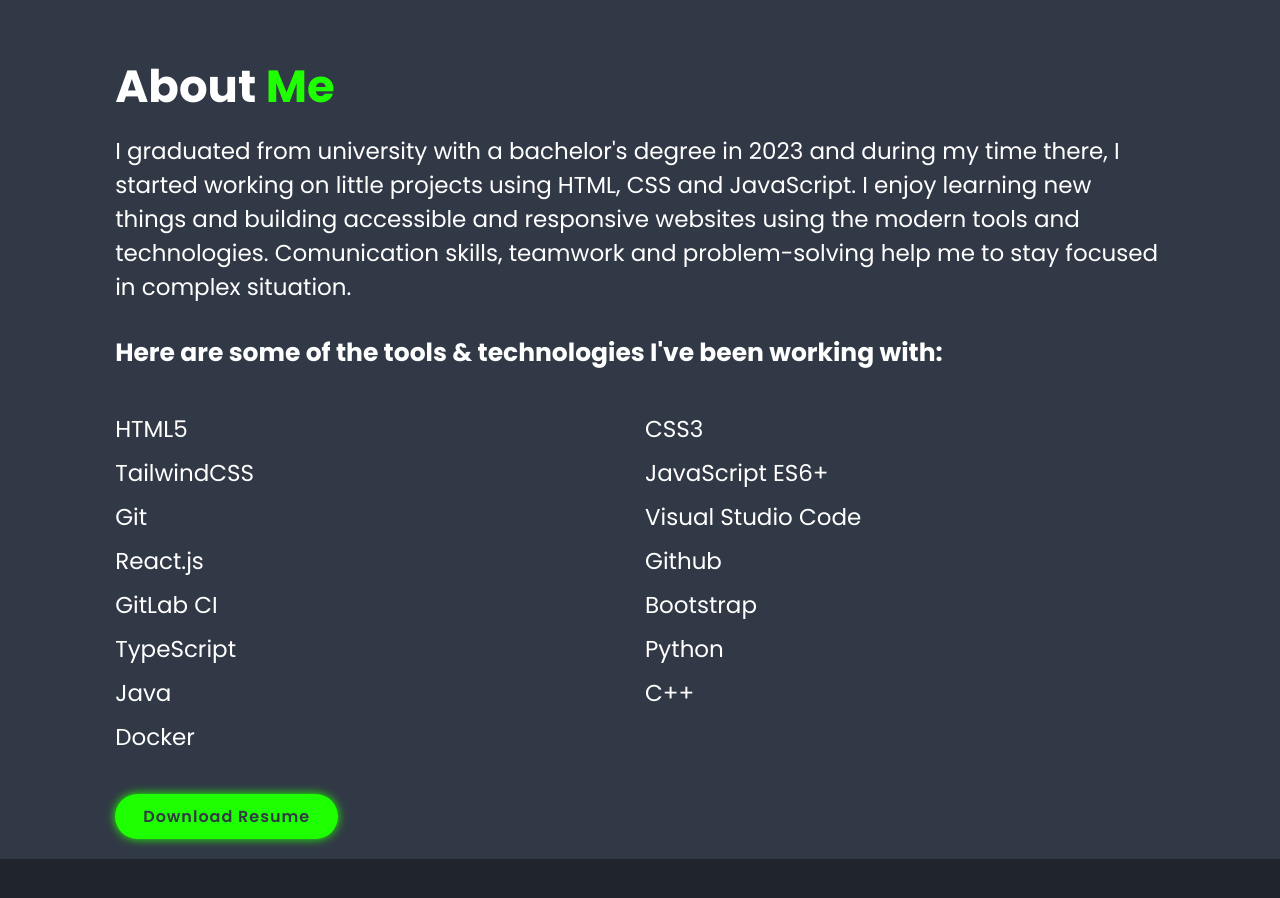
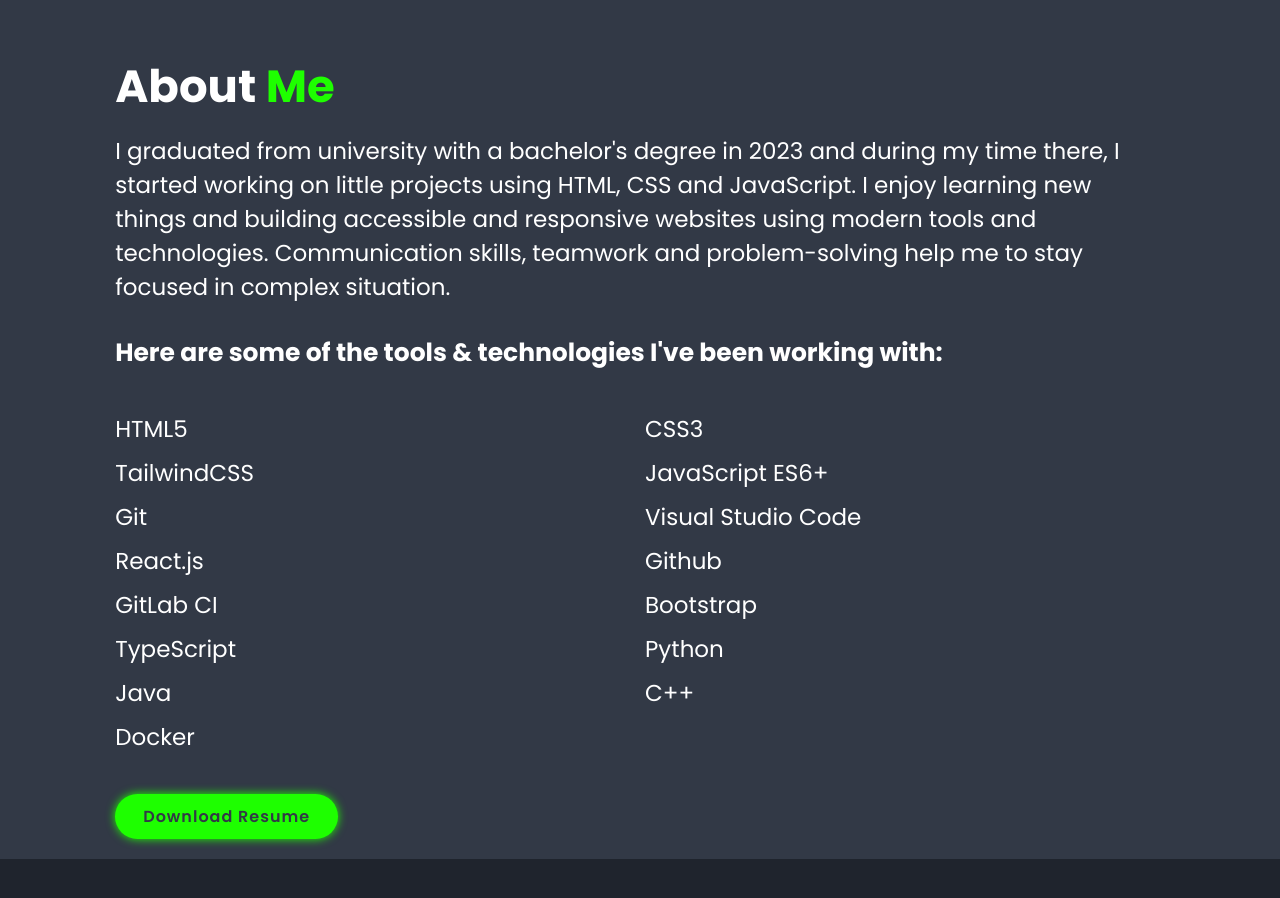
Before and after one commit to dennisbast/dennis-bastkowski, a website: page index.html in a window 1280 px wide. Shown: the part 840-1738 px from the top of the page. Drawn offline with nearby package versions, Linux system fonts and the light colour scheme.

Commit message:
Update index.html

```diff
--- a/index.html
+++ b/index.html
@@ -55,8 +55,8 @@
           I graduated from university with a bachelor's degree in 2023 and
           during my time there, I started working on little projects using HTML,
           CSS and JavaScript. I enjoy learning new things and building
-          accessible and responsive websites using the modern tools and
-          technologies. Comunication skills, teamwork and problem-solving help
+          accessible and responsive websites using modern tools and
+          technologies. Communication skills, teamwork and problem-solving help
           me to stay focused in complex situation.
         </p>
         <h3>
```
